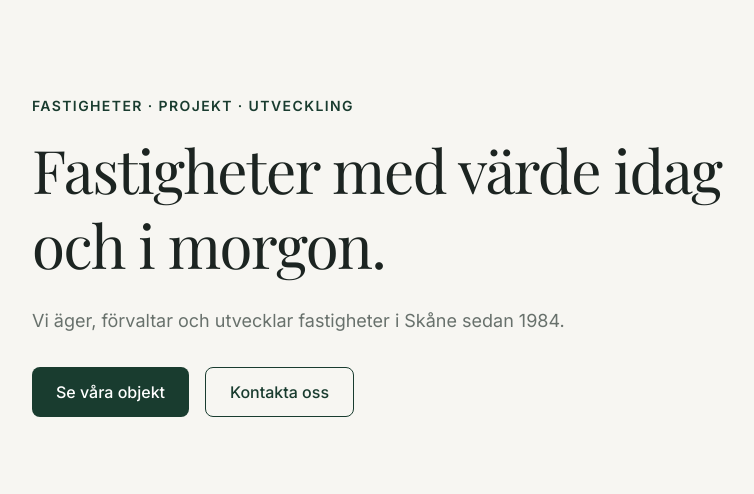
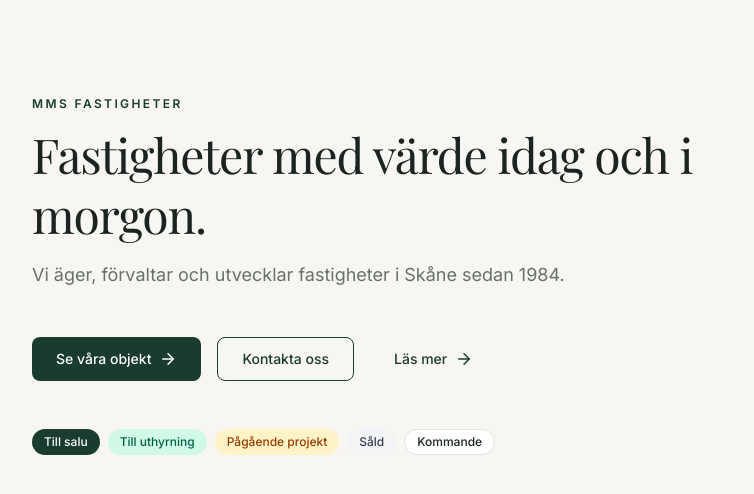
Before and after one commit to Margo-Katsan/mmsfastigheter, a Next.js app: page / in a window 1280 px wide. Shown: the top 494 px of the page, without its empty margins (0-754 px from the left). Built offline with nearby package versions, Linux system fonts and the light colour scheme; a web font is replaced by a local one.

Commit message:
feat: add reusable UI components

```diff
--- a/package.json
+++ b/package.json
@@ -9,9 +9,12 @@
     "lint": "eslint"
   },
   "dependencies": {
+    "clsx": "^2.1.1",
+    "lucide-react": "^1.79.0",
     "next": "16.4.6",
     "react": "19.3.0",
-    "react-dom": "19.3.0"
+    "react-dom": "19.3.0",
+    "tailwind-merge": "^3.7.1"
   },
   "devDependencies": {
     "@tailwindcss/turbopack": "4.3.3",
--- a/src/app/page.tsx
+++ b/src/app/page.tsx
@@ -1,28 +1,43 @@
+import { ArrowRight } from "lucide-react";
+import { Button } from "@/components/ui/Button";
+import { Container } from "@/components/ui/Container";
+import { SectionHeading } from "@/components/ui/SectionHeading";
+import { Badge } from "@/components/ui/Badge";
+
 export default function Home() {
   return (
-    <main className="mx-auto max-w-7xl px-4 py-24 sm:px-6 lg:px-8">
-      <p className="mb-4 text-sm font-semibold uppercase tracking-widest text-primary">
-        Fastigheter · Projekt · Utveckling
-      </p>
+    <main>
+      <Container className="space-y-12 py-24">
+        <SectionHeading
+          eyebrow="MMS Fastigheter"
+          title="Fastigheter med värde idag och i morgon."
+          description="Vi äger, förvaltar och utvecklar fastigheter i Skåne sedan 1984."
+        />
 
-      <h1 className="max-w-3xl text-4xl leading-tight md:text-6xl">
-        Fastigheter med värde idag och i morgon.
-      </h1>
+        <div className="flex flex-wrap gap-4">
+          <Button>
+            Se våra objekt
+            <ArrowRight size={18} />
+          </Button>
 
-      <p className="mt-6 max-w-xl text-lg leading-relaxed text-muted">
-        Vi äger, förvaltar och utvecklar fastigheter
-        i Skåne sedan 1984.
-      </p>
+          <Button variant="outline">
+            Kontakta oss
+          </Button>
 
-      <div className="mt-8 flex flex-wrap gap-4">
-        <button className="rounded-button bg-primary px-6 py-3 font-medium text-white transition-colors hover:bg-primary-dark">
-          Se våra objekt
-        </button>
+          <Button variant="ghost">
+            Läs mer
+            <ArrowRight size={18} />
+          </Button>
+        </div>
 
-        <button className="rounded-button border border-primary px-6 py-3 font-medium text-primary transition-colors hover:bg-primary/5">
-          Kontakta oss
-        </button>
-      </div>
+        <div className="flex flex-wrap gap-2">
+          <Badge>Till salu</Badge>
+          <Badge variant="success">Till uthyrning</Badge>
+          <Badge variant="warning">Pågående projekt</Badge>
+          <Badge variant="neutral">Såld</Badge>
+          <Badge variant="outline">Kommande</Badge>
+        </div>
+      </Container>
     </main>
   );
 }
--- /dev/null
+++ b/src/components/ui/Badge.tsx
@@ -0,0 +1,42 @@
+import type { ComponentPropsWithoutRef } from "react";
+import { cn } from "@/lib/utils";
+
+type BadgeVariant =
+  | "default"
+  | "success"
+  | "warning"
+  | "neutral"
+  | "outline";
+
+type BadgeProps = ComponentPropsWithoutRef<"span"> & {
+  variant?: BadgeVariant;
+};
+
+const variants: Record<BadgeVariant, string> = {
+  default: "bg-primary text-white",
+  success: "bg-emerald-100 text-emerald-800",
+  warning: "bg-amber-100 text-amber-800",
+  neutral: "bg-gray-100 text-gray-700",
+  outline: "border border-border bg-surface text-foreground",
+};
+
+export function Badge({
+  variant = "default",
+  className,
+  children,
+  ...props
+}: BadgeProps) {
+  return (
+    <span
+      className={cn(
+        "inline-flex items-center rounded-full",
+        "px-3 py-1 text-xs font-medium",
+        variants[variant],
+        className
+      )}
+      {...props}
+    >
+      {children}
+    </span>
+  );
+}
--- /dev/null
+++ b/src/components/ui/Button.tsx
@@ -0,0 +1,61 @@
+import type { ComponentPropsWithoutRef } from "react";
+import { cn } from "@/lib/utils";
+
+export type ButtonVariant = "primary" | "outline" | "ghost";
+export type ButtonSize = "sm" | "md" | "lg";
+
+type ButtonProps = ComponentPropsWithoutRef<"button"> & {
+  variant?: ButtonVariant;
+  size?: ButtonSize;
+};
+
+const variants: Record<ButtonVariant, string> = {
+  primary: "bg-primary text-white hover:bg-primary-dark",
+  outline:
+    "border border-primary text-primary hover:bg-primary/5",
+  ghost: "text-primary hover:bg-primary/5",
+};
+
+const sizes: Record<ButtonSize, string> = {
+  sm: "h-9 px-4 text-sm",
+  md: "h-11 px-6 text-sm",
+  lg: "h-13 px-8 text-base",
+};
+
+export function buttonStyles({
+  variant = "primary",
+  size = "md",
+  className,
+}: {
+  variant?: ButtonVariant;
+  size?: ButtonSize;
+  className?: string;
+} = {}) {
+  return cn(
+    "inline-flex items-center justify-center gap-2",
+    "rounded-button font-medium transition-colors",
+    "disabled:pointer-events-none disabled:opacity-50",
+    variants[variant],
+    sizes[size],
+    className
+  );
+}
+
+export function Button({
+  variant = "primary",
+  size = "md",
+  className,
+  type = "button",
+  children,
+  ...props
+}: ButtonProps) {
+  return (
+    <button
+      type={type}
+      className={buttonStyles({ variant, size, className })}
+      {...props}
+    >
+      {children}
+    </button>
+  );
+}
--- /dev/null
+++ b/src/components/ui/Container.tsx
@@ -0,0 +1,22 @@
+import type { ComponentPropsWithoutRef } from "react";
+import { cn } from "@/lib/utils";
+
+type ContainerProps = ComponentPropsWithoutRef<"div">;
+
+export function Container({
+  className,
+  children,
+  ...props
+}: ContainerProps) {
+  return (
+    <div
+      className={cn(
+        "mx-auto w-full max-w-7xl px-4 sm:px-6 lg:px-8",
+        className
+      )}
+      {...props}
+    >
+      {children}
+    </div>
+  );
+}
--- /dev/null
+++ b/src/components/ui/SectionHeading.tsx
@@ -0,0 +1,43 @@
+import { cn } from "@/lib/utils";
+
+type SectionHeadingProps = {
+  eyebrow?: string;
+  title: string;
+  description?: string;
+  align?: "left" | "center";
+  className?: string;
+};
+
+export function SectionHeading({
+  eyebrow,
+  title,
+  description,
+  align = "left",
+  className,
+}: SectionHeadingProps) {
+  return (
+    <div
+      className={cn(
+        "max-w-3xl",
+        align === "center" && "mx-auto text-center",
+        className
+      )}
+    >
+      {eyebrow && (
+        <p className="mb-3 text-xs font-semibold uppercase tracking-[0.2em] text-primary">
+          {eyebrow}
+        </p>
+      )}
+
+      <h2 className="font-display text-3xl leading-tight sm:text-4xl lg:text-5xl">
+        {title}
+      </h2>
+
+      {description && (
+        <p className="mt-4 text-base leading-relaxed text-muted sm:text-lg">
+          {description}
+        </p>
+      )}
+    </div>
+  );
+}
--- /dev/null
+++ b/src/lib/utils.ts
@@ -0,0 +1,6 @@
+import { clsx, type ClassValue } from "clsx";
+import { twMerge } from "tailwind-merge";
+
+export function cn(...inputs: ClassValue[]) {
+  return twMerge(clsx(inputs));
+}
```
Also changed, not shown: 1 other file (tests, documents, lock files or other folders).
